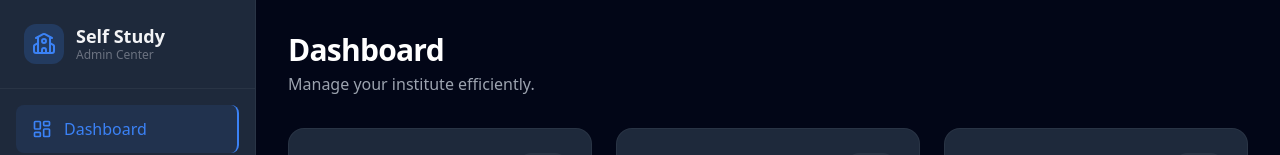
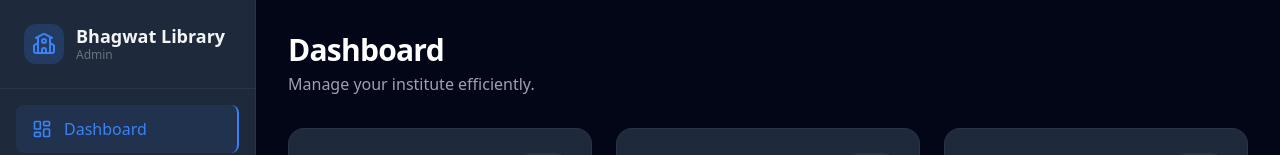
Before and after one commit to navkunjj/Bhagwat-Library, a React (Vite) app: page / in a window 1280 px wide. Shown: the top 155 px of the page. Built offline with nearby package versions, Linux system fonts and the light colour scheme; no server answers.

Commit message:
Update branding, layout, and connect to deployed backend

```diff
--- a/index.html
+++ b/index.html
@@ -1,10 +1,10 @@
-<!doctype html>
+<!DOCTYPE html>
 <html lang="en">
   <head>
     <meta charset="UTF-8" />
-    <link rel="icon" type="image/svg+xml" href="/vite.svg" />
+    <link rel="icon" type="image/jpeg" href="/logo.jpeg" />
     <meta name="viewport" content="width=device-width, initial-scale=1.0" />
-    <title>library</title>
+    <title>Bhagwat Library | Admin</title>
   </head>
   <body>
     <div id="root"></div>
--- a/src/components/Layout.jsx
+++ b/src/components/Layout.jsx
@@ -69,8 +69,10 @@ export const Layout = ({ children, activeTab, onTabChange }) => {
               <School size={24} />
             </div>
             <div>
-              <h1 className="font-bold text-lg leading-tight">Self Study</h1>
-              <p className="text-xs text-gray-500">Admin Center</p>
+              <h1 className="font-bold text-lg leading-tight">
+                Bhagwat Library
+              </h1>
+              <p className="text-xs text-gray-500">Admin </p>
             </div>
           </div>
 
--- a/src/utils/store.js
+++ b/src/utils/store.js
@@ -1,4 +1,4 @@
-const API_URL = 'http://localhost:5000/api';
+const API_URL = 'https://bhagwat-library.onrender.com/api';
 
 // --- Batches ---
 
```
Also changed, not shown: public/logo.jpeg (added).
